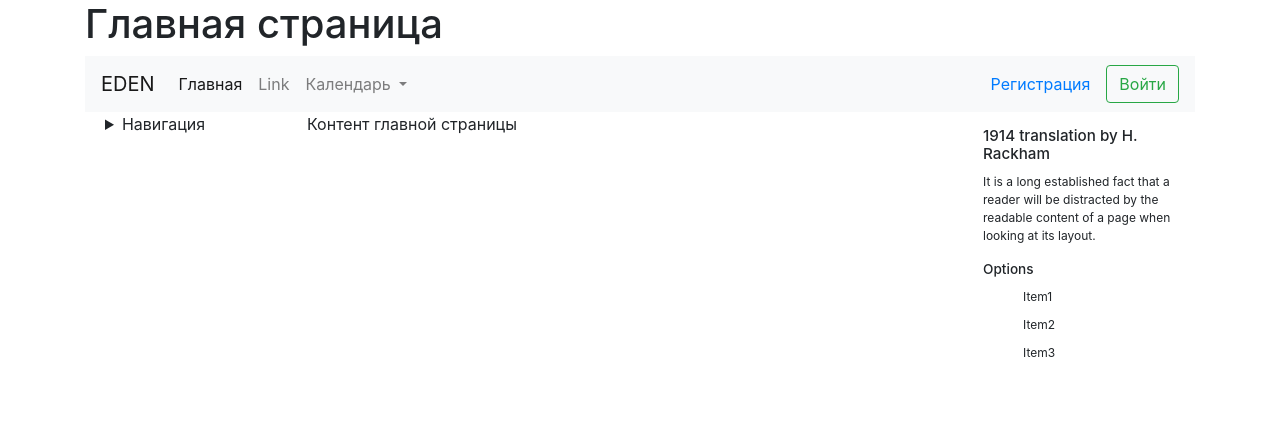
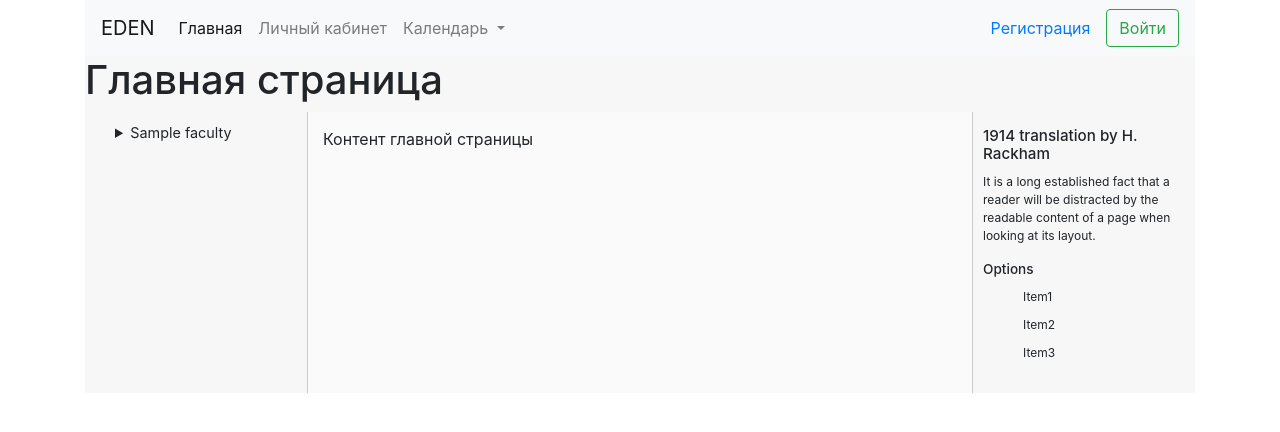
Before and after one commit to egrazor/eden, a Django app: page / in a window 1280 px wide. Shown: the top 432 px of the page. Run offline with Django 3.2, Linux system fonts and the light colour scheme; tables that the repository leaves empty hold one stand-in row (values such as "Sample post"); some libraries are stand-ins or nearby versions.

Commit message:
вынес логику визуала в app appearance

```diff
--- a/project/apps/appearance/templates/appearance/base.html
+++ b/project/apps/appearance/templates/appearance/base.html
@@ -3,6 +3,7 @@
 {% load static %}
 
 
+{% block main %}
 
 {% block nav %}
 
@@ -18,7 +19,7 @@
         <a class="nav-link" href="{% url 'appearance:index' %}">Главная<span class="sr-only">(current)</span></a>
       </li>
       <li class="nav-item">
-        <a class="nav-link" href="#">Link</a>
+        <a class="nav-link" href="{% url 'appearance:personal' %}">Личный кабинет</a>
       </li>
       <li class="nav-item dropdown">
         <a class="nav-link dropdown-toggle" href="#" id="navbarDropdown" role="button" data-toggle="dropdown" aria-haspopup="true" aria-expanded="false">
@@ -67,3 +68,5 @@
 
 {% block footer %}
 {% endblock footer %}
+
+{% endblock main %}
--- a/project/apps/appearance/templates/appearance/include.html
+++ b/project/apps/appearance/templates/appearance/include.html
@@ -25,6 +25,7 @@
     <link rel="stylesheet" href="{% static 'fullcalendar/jquery/jquery.datetimepicker.css' %}">
     <link rel="stylesheet" href="{% static 'fullcalendar/bootstrap/main.min.css' %}">
     <link rel="stylesheet" href="{% static 'fullcalendar/css/style.css' %}">
+    <link rel="stylesheet" href="{% static 'appearance/css/style.css' %}">
 </head>
 
 <body>
--- a/project/apps/appearance/templates/appearance/index.html
+++ b/project/apps/appearance/templates/appearance/index.html
@@ -10,29 +10,35 @@
 {% block sidebar1 %}
 <div id="sidebar1" class="aside">
 
-    <details>
-        <summary>Навигация</summary>
-        <ul>
+<ul class="sidebar1">
+    {% for faculty in faculties %}
     <li>
         <details>
-                    <summary>Факультет 1</summary>
-                    <ul>
-                        <li>Кафедра 1</li>
-                        <li>Кафедра 2</li>
+            <summary>{{ faculty }}</summary>
+            <ul class="sub-sidebar1">
+                {% for department in departments %}
+
+                    {% if department.faculty == faculty %}
+                    <li>
+                        <details>
+                            <summary>{{ department }}</summary>
+                            <ul class="sub-sidebar1">
+                                {% for direct in directions %}
+                                    {% if direct.department == department %}
+                                    <li>{{ direct }}</li>
+                                    {% endif %}
+                                {% endfor %}
                             </ul>
                         </details>
                     </li>
-            <li>
-                <details>
-                    <summary>Факультет 2</summary>
-                    <ul>
-                        <li>Кафедра 1</li>
-                        <li>Кафедра 2</li>
+                    {% endif %}
+
+                {% endfor %}
             </ul>
         </details>
     </li>
+    {% endfor %}
 </ul>
-    </details>
 
 </div>
 {% endblock sidebar1 %}
--- a/project/apps/appearance/urls.py
+++ b/project/apps/appearance/urls.py
@@ -5,5 +5,6 @@
 app_name = 'appearance'
 
 urlpatterns = [
-    path('', views.index, name='index')
+    path('', views.index, name='index'),
+    path('personal/', views.personal, name='personal'),
 ]
--- a/project/apps/appearance/views.py
+++ b/project/apps/appearance/views.py
@@ -1,7 +1,32 @@
 from django.shortcuts import render
 from django.http import HttpResponse, HttpResponseRedirect, Http404
 
+from cources.models import Faculty, Department, Direction
+from users.models import EdenUser
+
 
 def index(request):
+    faculties = Faculty.objects.all()
+    departments = Department.objects.all()
+    directions = Direction.objects.all()
+    context = {
+        'faculties':  faculties,
+        'departments': departments,
+        'directions': directions
+    }
     template_name = 'appearance/index.html'
-    return render(request, template_name)
+    return render(request, template_name, context)
+
+
+def personal(request):
+    template_name = 'appearance/personal_page.html'
+
+    if request.user.is_authenticated:
+        user = request.user
+    else:
+        raise Http404
+
+    context = {
+        'user': user,
+    }
+    return render(request, template_name, context)
--- /dev/null
+++ b/project/media/static/appearance/css/style.css
@@ -0,0 +1,85 @@
+
+#header{
+    background-color: #f4f4f4;
+}
+#header h1 {
+    font-size: 24px;
+    text-transform: uppercase;
+    font-weight: bold;
+    padding: 30px 30px 30px 10px;
+    clear: both;
+}
+
+.wrapper{
+    background-color: #f7f7f7;
+}
+.aside h2 {
+    font-size: 0.95em;
+    margin-top: 15px;
+}
+.aside h3 {
+    font-size: 0.85em;
+    margin-top: 10px;
+}
+.aside p, .aside li {
+    font-size: .75em;
+    margin-top: 10px;
+}
+.aside li{
+    list-style-type: none;
+}
+#sidebar1 {
+    float: left;
+    width: 20%;
+    padding: 0 10px 0 20px;
+}
+#sidebar2 {
+    float: right;
+    width: 20%;
+    padding: 0 20px 0 10px;
+}
+#content{
+    background-color: #fafafa;
+    border-left: 1px solid #ccc;
+    border-right: 1px solid #ccc;
+    margin-left: 20%;
+    margin-right: 20%;
+    padding: 15px;
+    width: 60%;
+}
+#content:after{
+    clear:both;
+    display:table;
+    content:'';
+}
+#content h2{
+    font-size: 1.3em;
+    margin-bottom:15px;
+}
+#content p{
+    line-height: 150%;
+    margin-bottom: 15px;
+}
+
+#nav ul, #header h1, .wrapper, #footer p {
+    max-width: 1200px;
+    margin: 0 auto;
+}
+
+.wrapper, #nav, #header, #footer{
+    min-width: 768px;
+}
+
+ul.sidebar1 {
+    padding-left: 10px;
+    font-size: 120%;
+}
+
+ul.sidebar1 summary:focus{
+    background-color: rgba(255, 30, 30, 0.1);
+}
+
+ul.sub-sidebar1 {
+    padding-left: 5px;
+    font-size: 120%;
+}
--- a/project/media/static/fullcalendar/css/style.css
+++ b/project/media/static/fullcalendar/css/style.css
@@ -24,92 +24,3 @@
 #calendar .fc-highlight:after{
     duration: 0.4;
 }
-
-#external-events {
-  position: relative;
-  z-index: 2;
-  top: 0px;
-  left: 20px;
-  width: 500px;
-  height: 150px;
-  padding: 0 10px;
-  border: 1px solid #ccc;
-  background: #eee;
-}
-
-#external-events .fc-event {
-  margin: 20px 0 2em 2em;
-  cursor: move;
-  float: left;
-}
-
-#header{
-    background-color: #f4f4f4;
-}
-#header h1 {
-    font-size: 24px;
-    text-transform: uppercase;
-    font-weight: bold;
-    padding: 30px 30px 30px 10px;
-    clear: both;
-}
-
-.wrapper{
-    background-color: #f7f7f7;
-}
-.aside h2 {
-    font-size: 0.95em;
-    margin-top: 15px;
-}
-.aside h3 {
-    font-size: 0.85em;
-    margin-top: 10px;
-}
-.aside p, .aside li {
-    font-size: .75em;
-    margin-top: 10px;
-}
-.aside li{
-    list-style-type: none;
-}
-#sidebar1 {
-    float: left;
-    width: 20%;
-    padding: 0 10px 0 20px;
-}
-#sidebar2 {
-    float: right;
-    width: 20%;
-    padding: 0 20px 0 10px;
-}
-#content{
-    background-color: #fafafa;
-    border-left: 1px solid #ccc;
-    border-right: 1px solid #ccc;
-    margin-left: 20%;
-    margin-right: 20%;
-    padding: 15px;
-    width: 60%;
-}
-#content:after{
-    clear:both;
-    display:table;
-    content:'';
-}
-#content h2{
-    font-size: 1.3em;
-    margin-bottom:15px;
-}
-#content p{
-    line-height: 150%;
-    margin-bottom: 15px;
-}
-
-#nav ul, #header h1, .wrapper, #footer p {
-    max-width: 1200px;
-    margin: 0 auto;
-}
-
-.wrapper, #nav, #header, #footer{
-    min-width: 768px;
-}
```
Also changed, not shown: project/apps/appearance/templates/appearance/personal_page.html (added, +16 -0 lines). Lines whose indentation alone changed are shown as unchanged.
